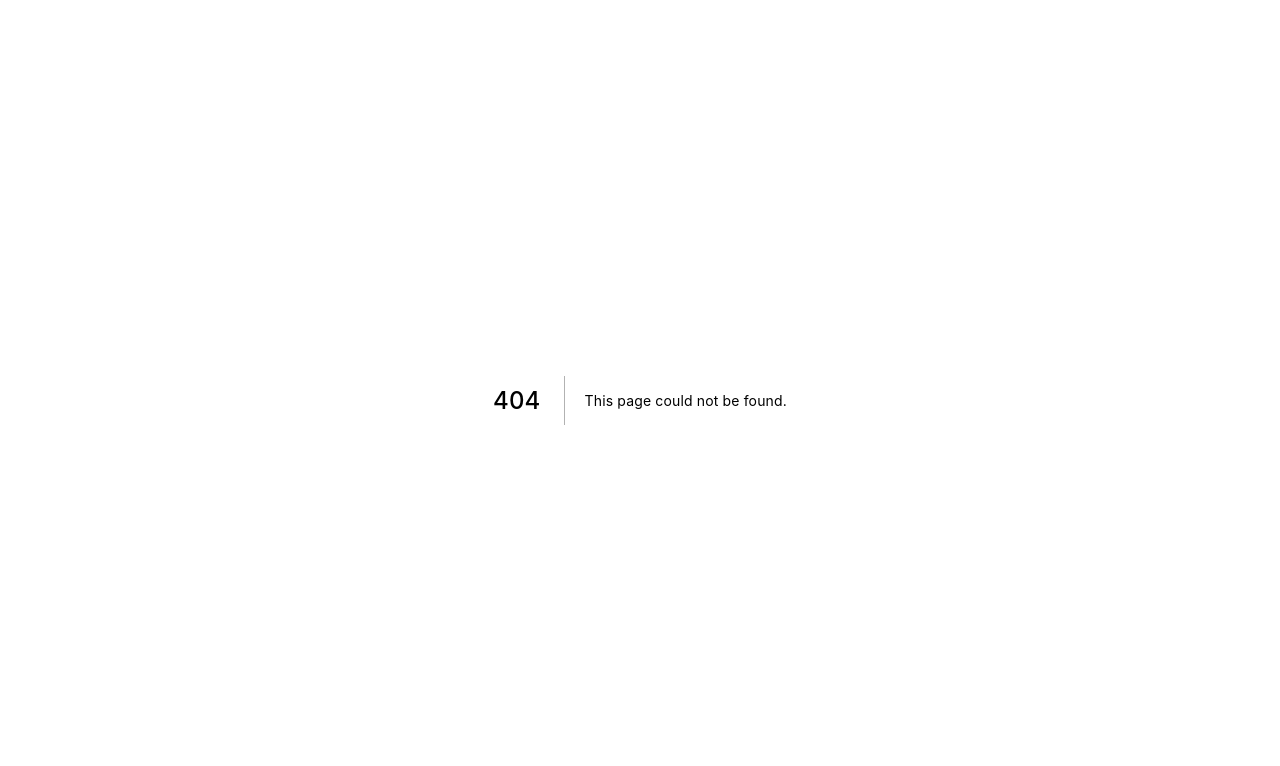
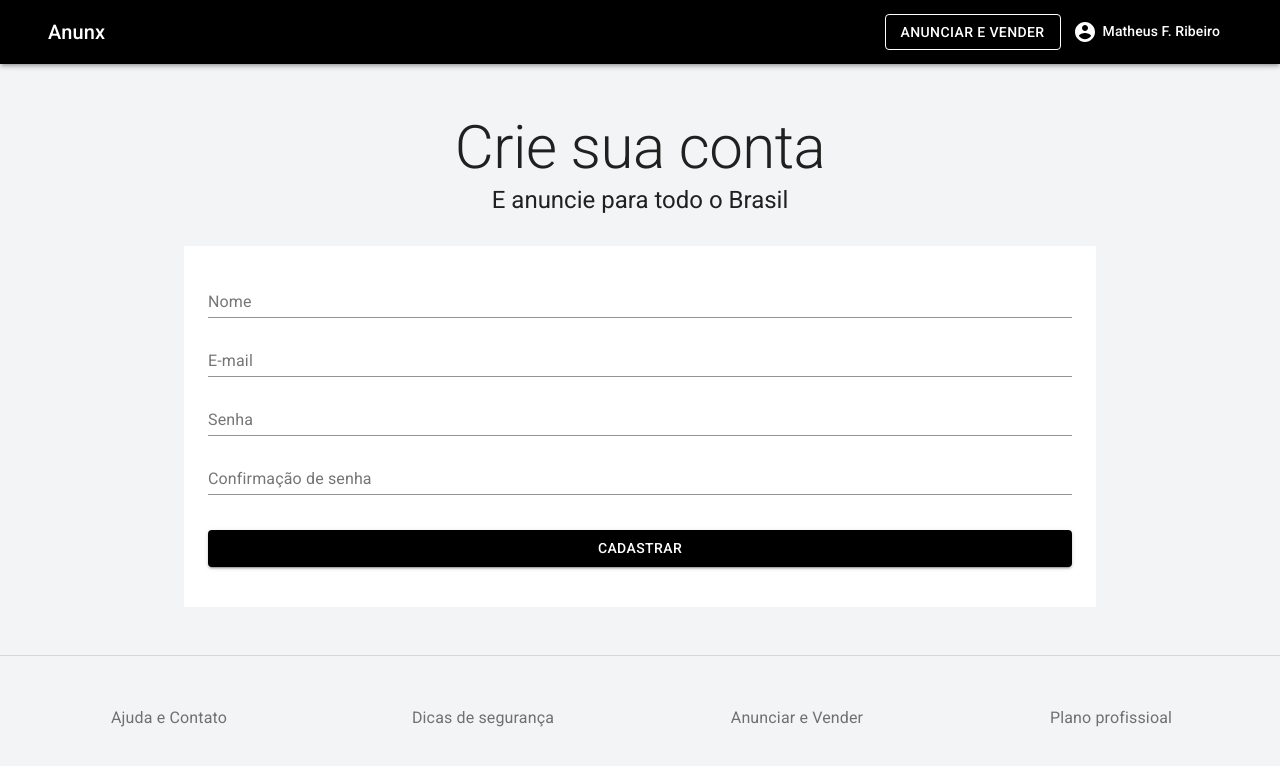
Before and after one commit to matheusfribeiro/anunx, a Next.js app: page /auth/signup in a window 1280 px wide. Before the commit this address had no page. Shown: the top 766 px of the page. Built offline with nearby package versions, Linux system fonts and the light colour scheme.

Commit message:
adding signup page

```diff
--- /dev/null
+++ b/pages/auth/signup/formValues.js
@@ -0,0 +1,30 @@
+import * as yup from 'yup'
+
+const initialValues = {
+  name: '',
+  email: '',
+  password: '',
+  passwordConf: '',
+}
+
+const validationSchema = yup.object().shape({
+  name: yup.string()
+    .required('Campo obrigatório'),
+
+  email: yup.string()
+    .email('Digite um e-mail válido')
+    .required('Campo obrigatório'),
+
+  password: yup.string()
+    .min(6, 'Sua senha deve conter pelo menos 6 caracteres')
+    .required('Campo obrigatório'),
+
+  passwordConf: yup.string()
+    .required('Campo obrigatório')
+    .oneOf([yup.ref('password'), null], 'As senhas precisam ser iguais'),
+})
+
+export {
+  initialValues,
+  validationSchema,
+}
--- /dev/null
+++ b/pages/auth/signup/index.js
@@ -0,0 +1,124 @@
+import { Formik } from 'formik'
+
+import {
+  Box,
+  Container,
+  Typography,
+  InputLabel,
+  FormControl,
+  FormHelperText,
+  Input,
+  Button,
+} from '@material-ui/core'
+import useStyles from './styles'
+import TemplateDefault from '../../../src/templates/Default'
+import { initialValues, validationSchema } from './formValues'
+
+
+
+const Signup = () => {
+  const classes = useStyles()
+
+  return (
+    <TemplateDefault>
+      <Container maxWidth="sm" component="main" className={classes.container}>
+        <Typography component="h1" variant="h2" align="center" color="textPrimary">
+          Crie sua conta
+        </Typography>
+        <Typography component="h5" variant="h5" align="center" color="textPrimary">
+          E anuncie para todo o Brasil
+        </Typography>
+      </Container>
+
+      <Container maxWidth="md">
+        <Box className={classes.box}>
+          <Formik
+            initialValues={initialValues}
+            validationSchema={validationSchema}
+            onSubmit={(values) => {
+              console.log('ok, form enviado', values)
+            }}
+          >
+            {
+              ({
+                touched,
+                values,
+                errors,
+                handleChange,
+                handleSubmit,
+              }) => {
+                return(
+                  <form onSubmit={handleSubmit}>
+                    <FormControl fullWidth error={errors.name && touched.name} className={classes.formControl}>
+                      <InputLabel>Nome</InputLabel>
+                      <Input
+                        name="name"
+                        value={values.name}
+                        onChange={handleChange}
+                      />
+                      <FormHelperText>
+                        {errors.name && touched.name ? errors.name : null}
+                      </FormHelperText>
+                    </FormControl>
+
+                    <FormControl fullWidth error={errors.email && touched.email} className={classes.formControl}>
+                      <InputLabel>E-mail</InputLabel>
+                      <Input
+                        name="email"
+                        type="email"
+                        value={values.email}
+                        onChange={handleChange}
+                      />
+                      <FormHelperText>
+                        {errors.email && touched.email ? errors.email : null}
+                      </FormHelperText>
+                    </FormControl>
+
+                    <FormControl fullWidth error={errors.password && touched.password} className={classes.formControl}>
+                      <InputLabel>Senha</InputLabel>
+                      <Input
+                        name="password"
+                        type="password"
+                        value={values.password}
+                        onChange={handleChange}
+                      />
+                      <FormHelperText>
+                        {errors.password && touched.password ? errors.password : null}
+                      </FormHelperText>
+                    </FormControl>
+
+                    <FormControl fullWidth error={errors.passwordConf && touched.passwordConf} className={classes.formControl}>
+                      <InputLabel>Confirmação de senha</InputLabel>
+                      <Input
+                        name="passwordConf"
+                        type="password"
+                        value={values.passwordConf}
+                        onChange={handleChange}
+                      />
+                      <FormHelperText>
+                        {errors.passwordConf && touched.passwordConf ? errors.passwordConf : null}
+                      </FormHelperText>
+                    </FormControl>
+
+                    <Button
+                      type="submit"
+                      fullWidth
+                      variant="contained"
+                      color="primary"
+                      className={classes.submit}
+                      //disabled={isSubmitting}
+                    >
+                      Cadastrar
+                    </Button>
+                  </form>
+                )
+              }
+            }
+          </Formik>
+        </Box>
+      </Container>
+    </TemplateDefault>
+  )
+}
+
+export default Signup
--- /dev/null
+++ b/pages/auth/signup/styles.js
@@ -0,0 +1,20 @@
+import { makeStyles } from '@material-ui/core/styles'
+
+
+const useStyles = makeStyles((theme) => ({
+  container: {
+    marginBottom: 30,
+  },
+  box: {
+    backgroundColor: theme.palette.background.white,
+    padding: theme.spacing(3)
+  },
+  formControl: {
+    marginBottom: theme.spacing(1)
+  },
+  submit: {
+    margin: theme.spacing(3, 0, 2)
+  },
+}))
+
+export default useStyles
--- a/pages/user/publish/index.js
+++ b/pages/user/publish/index.js
@@ -209,8 +209,6 @@
         }
 
       </Formik>
-
-
     </TemplateDefault>
   )
 }
```
Lines whose indentation alone changed are shown as unchanged.
